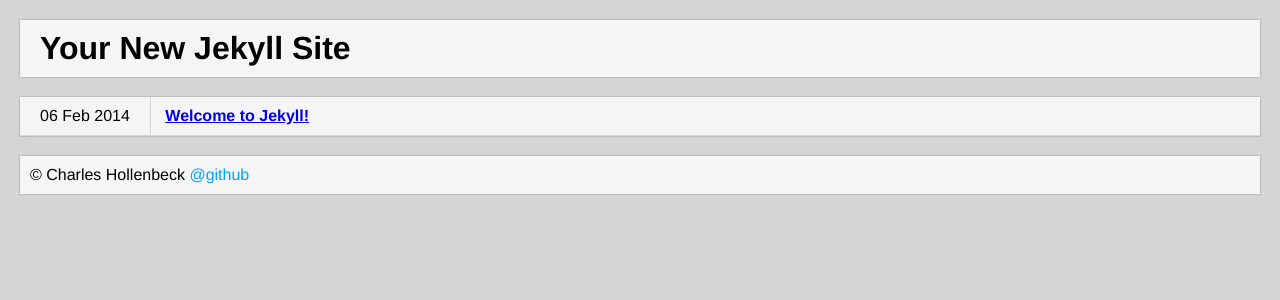
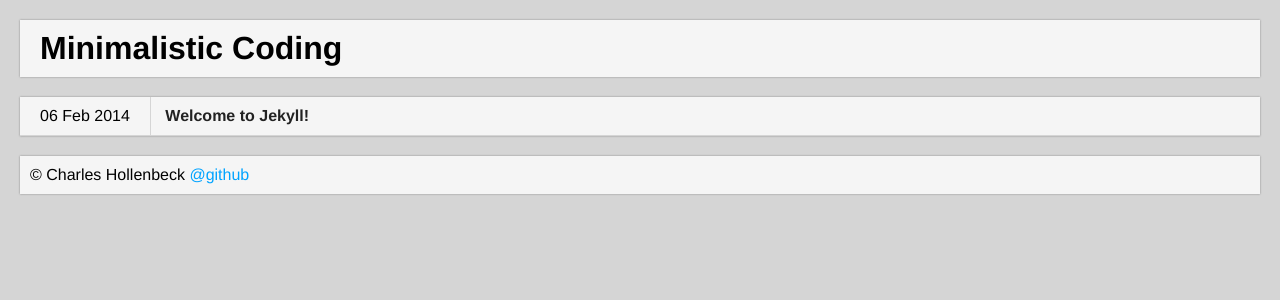
Before and after one commit to charles-hollenbeck/charles-hollenbeck.github.io, a Jekyll site: the page built from index.html, in a window 1280 px wide. Shown: the top 300 px of the page. Built offline with Jekyll 4.4.1, drawn with Linux system fonts in a browser that asks for light colours; Markdown is read by kramdown in place of the engine named in the settings.

Commit message:
Minor updates to links/pages

```diff
--- a/_config.yml
+++ b/_config.yml
@@ -1,4 +1,4 @@
-name: Your New Jekyll Site
+name: Minimalistic Coding
 markdown: redcarpet
 pygments: true
 timezone: America/New_York
--- a/_layouts/default.html
+++ b/_layouts/default.html
@@ -1,7 +1,7 @@
 <!DOCTYPE html>
 <html lang="en">
 	<head>
-		<title>{{ page.title }}</title>
+		<title>{{ site.name }} | {{ page.title }}</title>
 		<meta charset="utf-8" />
 		<link rel="stylesheet" type="text/css" href="/css/main.css" />
 		<link rel="stylesheet" type="text/css" href="/css/syntax-old.css" />
@@ -9,14 +9,14 @@
 	<body>
 		<div id="wrapper">
 			<header>
-				<h1 id="brand">{{ site.name}}</h1>
+				<h1 id="brand">{{ site.name }}</h1>
 			</header>
 
 			<div id="container">
 				{{ content }}
 			</div>
 			<footer>
-				<p>&copy; Charles Hollenbeck <a href="#github">@github</a></p>
+				<p>&copy; Charles Hollenbeck <a href="http://github.com/charles-hollenbeck">@github</a></p>
 			</footer>
 		</div>
 	</body>
--- a/_layouts/post.html
+++ b/_layouts/post.html
@@ -5,6 +5,7 @@
 	<header>
 		<aside>{{ page.date | date_to_string }}</aside>
 		<h4>{{ page.title }}</h4>
+		<div id="gohome"><a href="/">Back</a></div>
 	</header>
 	<section>
 		{{ content }}
--- a/css/main.css
+++ b/css/main.css
@@ -19,9 +19,15 @@
 footer p {
 	margin: 0;
 }
-footer p a {
+a {
+	color: #8493CA;
+	text-decoration: none;
+}
+a:visited {
+	color: #8882BE;
+}
+a:hover, a:link {
 	color: rgb(0, 163, 255);
-	text-decoration: none;
 }
 #container {
 	margin: 20px auto;
@@ -41,20 +47,31 @@
 	padding: 0 10px;
 	margin: 0 auto;
 }
-#container article:nth-child(even){
+article h4 a, article h4 a:visited, article h4 a:link {
+	color: #222;
+}
+article h4 a:hover {
+	color: #3BB878;
+}
+#container article {
+	background-color: #F5F5F5;
+}
+#container article.multi:nth-child(even){
 	background-color: #E5E5E5;
 }
-#container article:nth-child(odd){
+#container article.multi:nth-child(odd){
 	background-color: #F5F5F5;
-}
-#container article:nth-child(even):hover{
-	background-color: #E0E0E0;
-}
-#container article:nth-child(odd):hover{
-	background-color: #F0F0F0;
 }
 article h4, article aside{
 	display:inline-block;
+}
+div#gohome {
+	float:right;
+	border-left: 1px ridge #D5D5D5;
+}
+div#gohome a {
+	padding: 10px 20px;
+	display: block;
 }
 article aside {
 	border-right: 1px ridge #D5D5D5;
--- a/index.html
+++ b/index.html
@@ -1,10 +1,10 @@
 ---
 layout: default
-title: Your New Jekyll Site
+title: Home
 ---
 
 {% for post in site.posts %}
-<article>
+<article class="multi">
 	<aside>{{ post.date | date_to_string }}</aside>
 	<h4><a href="{{ post.url }}">{{ post.title }}</a></h4>
 </article>
```
